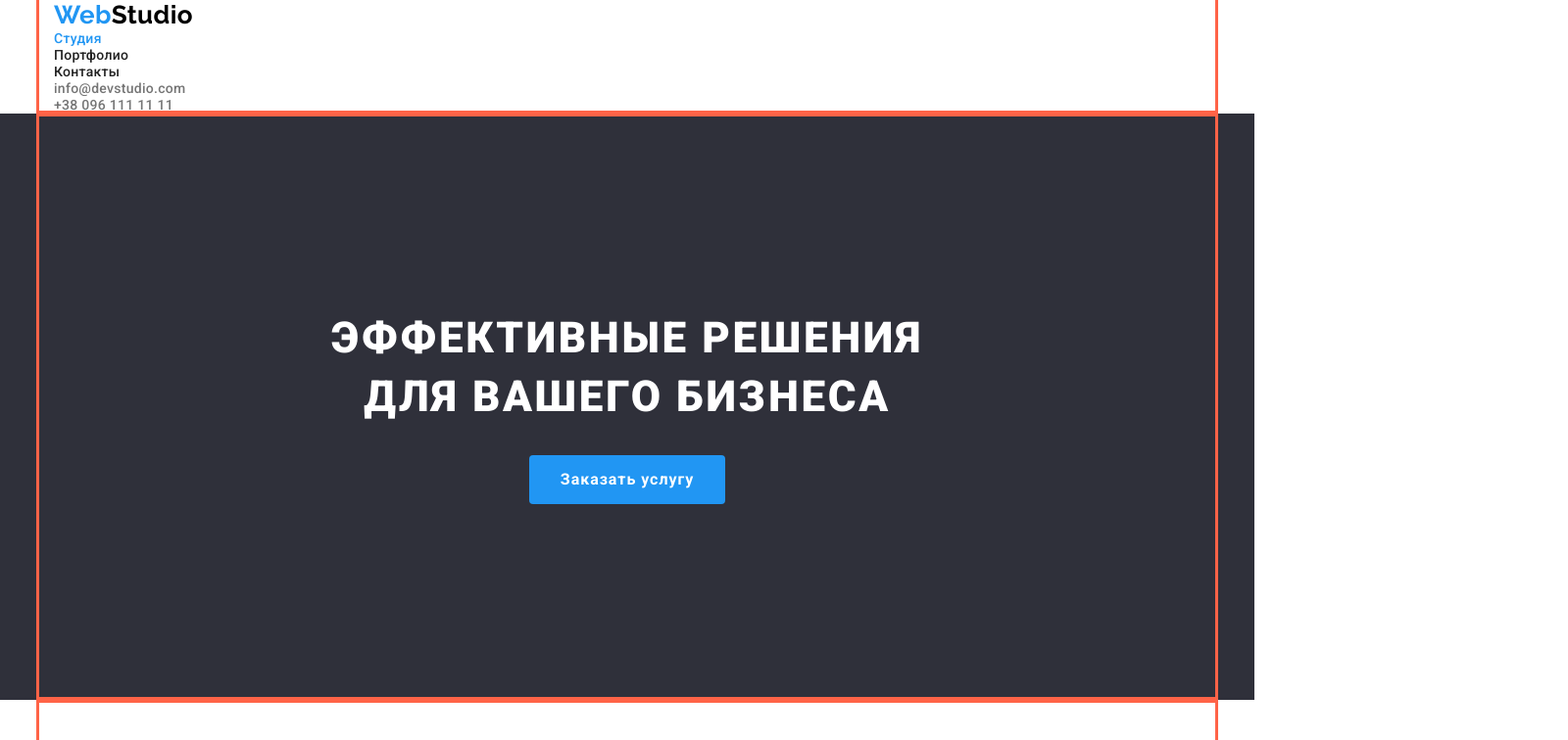
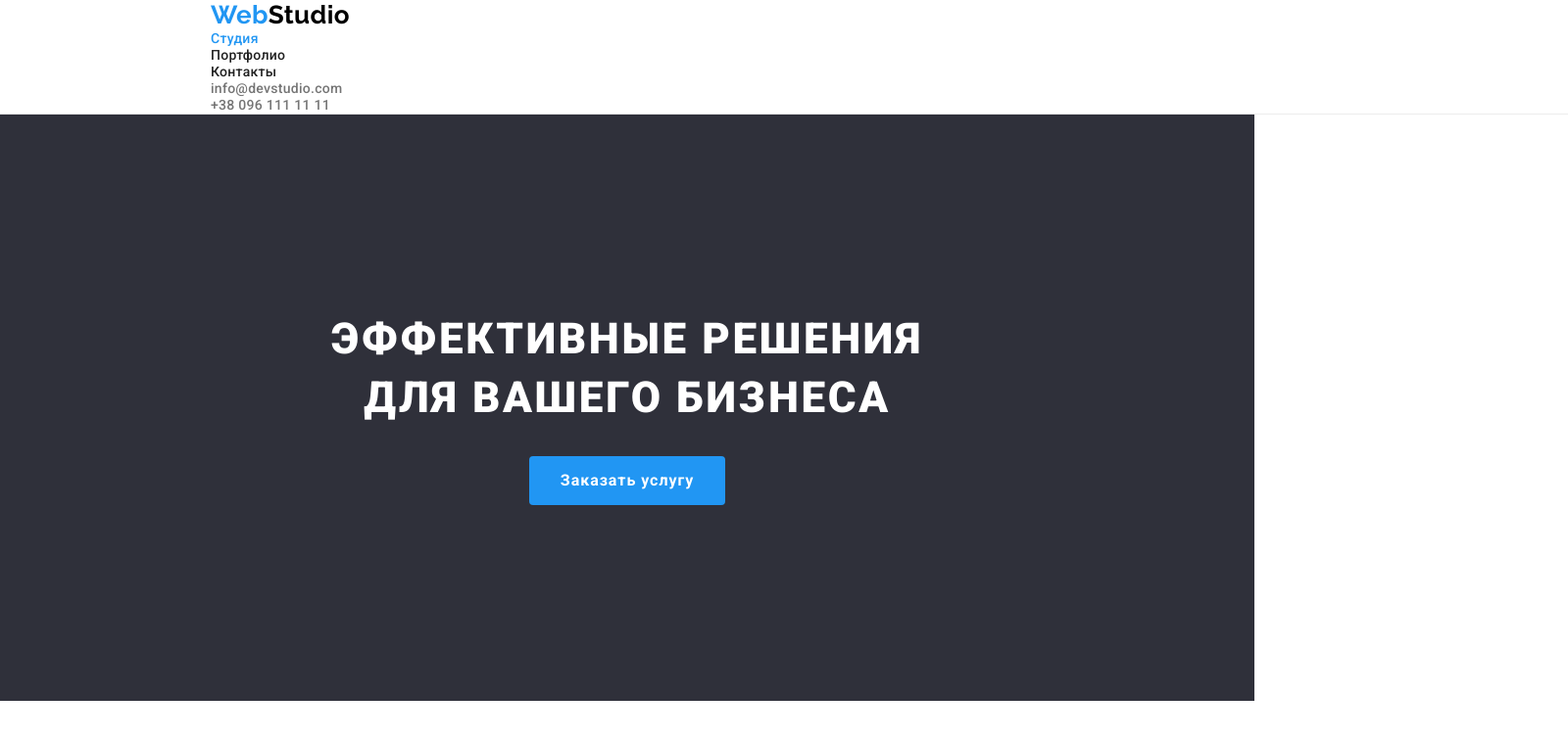
Before and after one commit to NikolayDvoinikh/goit-markup-hw-03, a plain HTML site: page index.html in a window 1280 px wide. Shown: the top 756 px of the page at 98% size, 1600 px wide, since content can reach past the window. Drawn offline with nearby package versions, Linux system fonts and the light colour scheme.

Commit message:
Добавил линию в хедере

```diff
--- a/css/styles.css
+++ b/css/styles.css
@@ -33,7 +33,7 @@ ul {
 	margin: 0 auto;
 	padding-left: 15px;
 	padding-right: 15px;
-	outline: tomato solid;
+	/* outline: tomato solid; */
 }
 
 /* скрытые заголовки */
@@ -63,11 +63,13 @@ ul {
 	list-style: none;
 }
 
-.features-container {
-	max-width: 270px;
-}
+
 
 /* --------------------header--------------------- */
+.header {
+	border-bottom: 1px solid #ECECEC;
+	width: 1600px;
+}
 .logo {
 	color: var(--accent-color);
 	text-decoration: none;
@@ -145,6 +147,10 @@ ul {
 }
 
 /* --------------------особенности------------------ */
+.features-container {
+	max-width: 270px;
+}
+
 .features {
 	padding: 94px 215px;
 }
```
